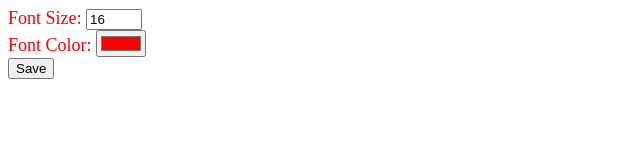
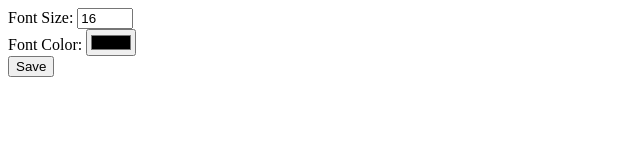
Before and after one commit to acciojob/preferred-cookie-srujana-porandla, a website: page main.html in a window 1280 px wide. Shown: the whole page, without its empty margins (0-640 px from the left). Drawn offline with Linux system fonts and the light colour scheme.

Commit message:
created a submission

```diff
--- a/main.html
+++ b/main.html
@@ -19,7 +19,7 @@
       />
       <br />
       <label for="fontcolor">Font Color:</label>
-      <input type="color" id="fontcolor" name="fontcolor" value="#ff0000" />
+      <input type="color" id="fontcolor" name="fontcolor" value="#000000" />
       <br />
       <input type="submit" value="Save" />
     </form>
--- a/styles.css
+++ b/styles.css
@@ -1,6 +1,6 @@
 :root {
-  --fontsize: 18px;
-  --fontcolor: #ff0000;
+  --fontsize: 16px;
+  --fontcolor: #000000;
 }
 
 body {
```
